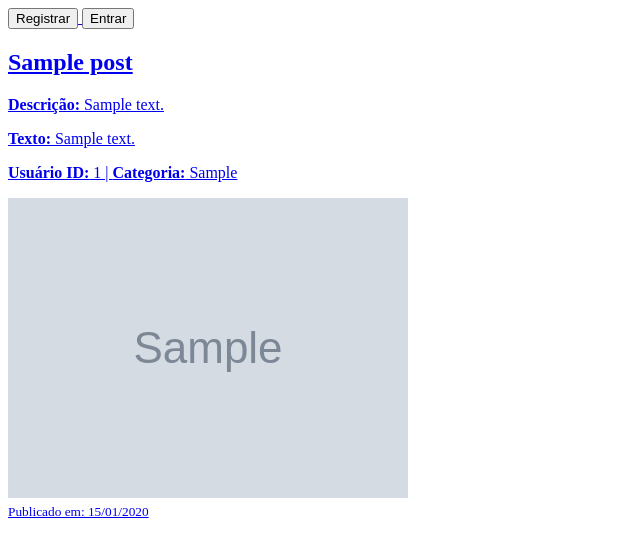
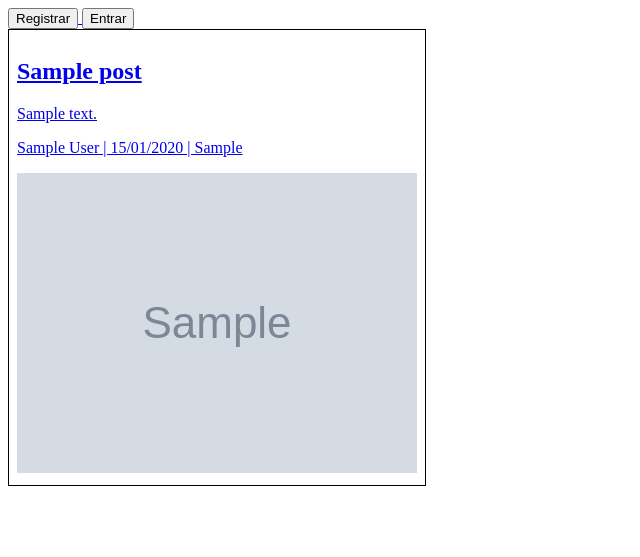
Before and after one commit to vitorrmarcelino/eptran-backend, a PHP site: page / in a window 1280 px wide. Shown: the top 557 px of the page, without its empty margins (0-640 px from the left). Run offline with PHP 8.4, Linux system fonts and the light colour scheme; tables that the repository leaves empty hold one stand-in row (values such as "Sample post"); grey boxes marked "Sample" are stand-in pictures.

Commit message:
fix post frame and add access_register to pages

```diff
--- a/index.php
+++ b/index.php
@@ -1,4 +1,5 @@
 <?php session_start(); ?>
+<?php include "./process/access_register.php" ?>
 <!DOCTYPE html>
 <html lang="pt-BR">
 
@@ -6,6 +7,14 @@
     <meta charset="UTF-8">
     <meta name="viewport" content="width=device-width, initial-scale=1.0">
     <title>EPTRAN</title>
+    <style>
+        .post {
+            border: 1px solid black;
+            padding: .5rem;
+            width: fit-content;
+            height: fit-content;
+        }
+    </style>
 </head>
 
 <body>
@@ -17,10 +26,6 @@
 
                 <a href=\"./pages/sair.php\">
                     <button>Sair</button>
-                </a>
-
-                <a href=\"./pages/postar.php\">
-                    <button>Postar Algo</button>
                 </a>";
 
             if ($_SESSION["userdata"]["adm"]) {
@@ -30,6 +35,10 @@
 
                 <a href=\"./pages/relatorio.php\">
                     <button>Relatório</button>
+                </a>
+
+                <a href=\"./pages/postar.php\">
+                    <button>Postar Algo</button>
                 </a>";
             }
         } else {
@@ -45,22 +54,24 @@
     <?php
     include "./db/dbconnect.php";
 
-    $query = "SELECT id, title, description, content, user_id, category, img_url, create_date
-            FROM posts
+    $query = "SELECT P.id, P.title, P.description, P.content, P.category, P.img_url, P.create_date, U.name
+            FROM posts as P
+            inner join users as U
+            on P.user_id = U.id
             ORDER BY create_date DESC
             LIMIT 10";
     $result = $conn->query($query);
 
     if ($result->num_rows > 0) {
         while($row = $result->fetch_assoc()) {
+            echo "<div class='post'>";
             echo "<a href='./pages/postagem.php?id=" . $row['id'] . "'>";
             echo "<h2>" . $row["title"] . "</h2>";
-            echo "<p><strong>Descrição:</strong> " . $row["description"] . "</p>";
-            echo "<p><strong>Texto:</strong> " . $row["content"] . "</p>";
-            echo "<p><strong>Usuário ID:</strong> " . $row["user_id"] . " | <strong>Categoria:</strong> " . $row["category"] . "</p>";
+            echo "<p>" . $row["description"] . "</p>";
+            echo "<p>" . $row["name"] . " | " . date("d/m/Y", strtotime($row["create_date"])) . " | " . $row["category"] . "</p>";
             echo "<img src='" . $row["img_url"] . "' alt='Imagem da postagem' style='max-width: 100%; height: auto;'><br>";
-            echo "<small>Publicado em: " . date("d/m/Y", strtotime($row["create_date"])) . "</small><br><br>";
             echo "</a>";
+            echo "</div>";
         }
     } else {
         echo "Nenhuma postagem encontrada.";
--- a/pages/perfil.php
+++ b/pages/perfil.php
@@ -1,4 +1,5 @@
 <?php include "../auth/login_required.php"; ?>
+<?php include "./process/access_register.php" ?>
 <!DOCTYPE html>
 <html lang="pt-br">
 
--- a/pages/postagem.php
+++ b/pages/postagem.php
@@ -1,3 +1,4 @@
+<?php include "./process/access_register.php" ?>
 <!DOCTYPE html>
 <html lang="pt-br"></html>
 
--- a/pages/postar.php
+++ b/pages/postar.php
@@ -1,3 +1,4 @@
+<?php include "../auth/adm_required.php" ?>
 <!DOCTYPE html>
 <html lang="pt-br">
 
--- a/process/access_register.php
+++ b/process/access_register.php
@@ -1,21 +1,18 @@
 <?php
-include 'db_connection.php';
 
-session_start();
-
-if (!isset($_SESSION['userdata']['id'])) {
-    die('User not logged in.');
+if (session_status() != 2) {
+    session_start();
 }
 
-$title = $_SERVER['REQUEST_URI'];
-$user_id = $_SESSION['userdata']['id'];
+include __DIR__ . '/../db/dbconnect.php';
 
-try {
-    $query = "INSERT INTO activities (title, user_id) VALUES ('$title', '$user_id')";
+if (isset($_SESSION['userdata']['id'])) {
+    $title = $_SERVER['REQUEST_URI'];
+    $user_id = $_SESSION['userdata']['id'];
+
+    $query = "INSERT INTO accesses (title, user_id) VALUES ('$title', '$user_id')";
 
     $executa_insert = mysqli_query($conn, $query);
-} catch (Exception $e) {
-    exit;
 }
 
 ?>
```
